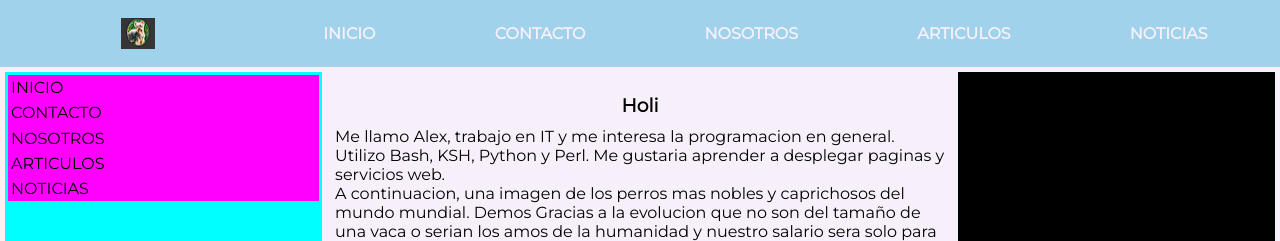
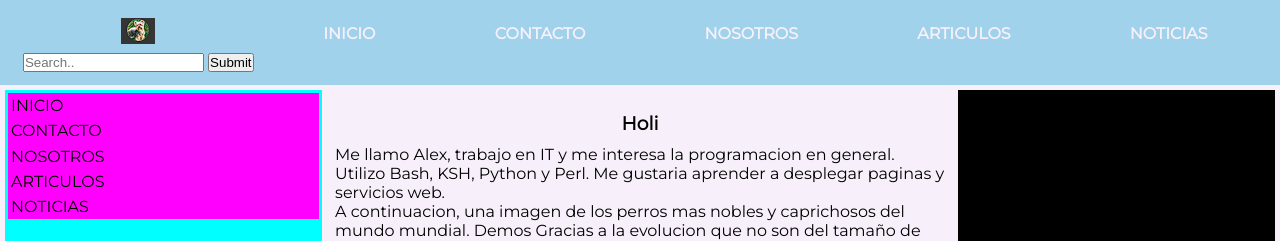
Before and after one commit to AlexAntartico/ch-project, a plain HTML site: page index.html in a window 1280 px wide. Shown: the top 241 px of the page. Drawn offline with Linux system fonts and the light colour scheme.

Commit message:
added searchbar

```diff
--- a/css/style.css
+++ b/css/style.css
@@ -65,10 +65,12 @@ header {
     grid-template-columns: 1fr 4fr;
 }
 
-header figure { /** 1fr flex container **/
+header div { /** 1fr flex container **/
     display: flex;
     flex-wrap: wrap;
     justify-content: space-around;
+    flex-direction: row;
+    align-items: center;
 }
 
 header figure img {
--- a/index.html
+++ b/index.html
@@ -9,9 +9,15 @@
 </head>
 <body>
     <header>
-        <figure>
-            <img src="./images/smallLogo.png" alt="small test logo">
-        </figure>
+        <div>
+            <figure>
+                <img src="./images/smallLogo.png" alt="small test logo">
+            </figure>
+            <form action="">
+                <input type="text" placeholder="Search.." name="search">
+                <button type="submit">Submit</button>
+            </form>
+        </div>
         <nav>
             <ul>
                 <li>
```
